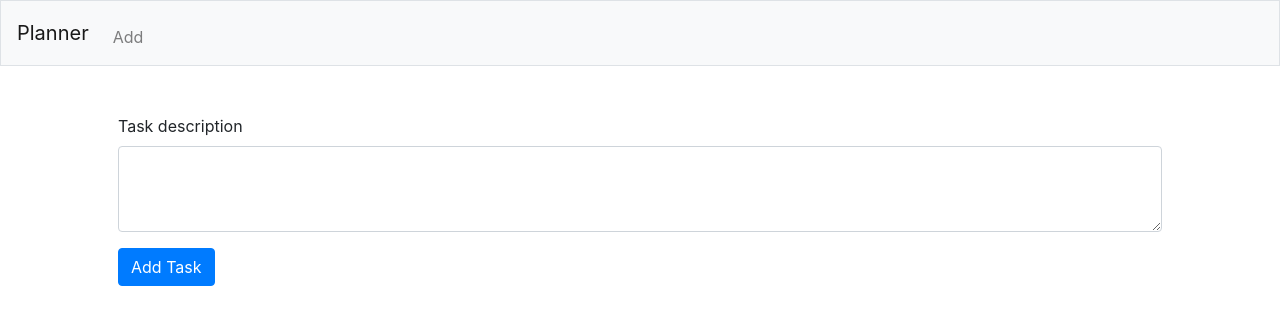
After one commit to Dioniss8/taskPlanner, a Flask app: page /add in a window 1280 px wide. The commit adds this page. Shown: the top 325 px of the page. Run offline with Flask 2, Linux system fonts and the light colour scheme; some libraries are stand-ins or nearby versions.

Commit message:
Finished the add page

```diff
--- a/app.py
+++ b/app.py
@@ -1,11 +1,26 @@
-from flask import Flask, render_template
+from flask import Flask, render_template, request
+from src.db import DataBase
 
 app = Flask(__name__)
 
 
 @app.route('/')
 def hello_world():
-    return render_template('index.html')
+    dataObj = DataBase()
+    data = dataObj.getAllTasks()
+    return render_template('index.html', data=data)
+
+
+@app.route('/add', methods=["GET", "POST"])
+def add_task():
+    if request.method == "GET":
+        return render_template('add.html')
+    else:
+        dataObj = DataBase()
+        description = request.form.get("taskDescription")
+        dataObj.setTask(description)
+        data = dataObj.getAllTasks()
+        return render_template('index.html', data=data)
 
 
 if __name__ == '__main__':
--- /dev/null
+++ b/templates/add.html
@@ -0,0 +1,15 @@
+{% extends "layout.html" %}
+
+{% block title %}
+    Add Task
+{% endblock %}
+
+{% block main %}
+    <form method="post">
+        <div class="form-group">
+            <label for="taskDescription">Task description</label>
+            <textarea class="form-control" id="taskDescription" name="taskDescription" rows="3"></textarea>
+        </div>
+        <button type="submit" class="btn btn-primary">Add Task</button>
+    </form>
+{% endblock %}
--- a/templates/index.html
+++ b/templates/index.html
@@ -5,5 +5,5 @@
 {% endblock %}
 
 {% block main %}
-
+    {{ data }}
 {% endblock %}
--- a/templates/layout.html
+++ b/templates/layout.html
@@ -28,7 +28,7 @@
             </button>
             <div class="collapse navbar-collapse" id="navbar">
                 <ul class="navbar-nav mr-auto mt-2">
-                    <li class="nav-item"><a class="nav-link" href="/db">Example</a></li>
+                    <li class="nav-item"><a class="nav-link" href="/add">Add</a></li>
                 </ul>
             </div>
         </nav>
```
Also changed, not shown: migrations.txt (added, +7 -0 lines), src/db.py (added, +21 -0 lines), tasks.db (added).
